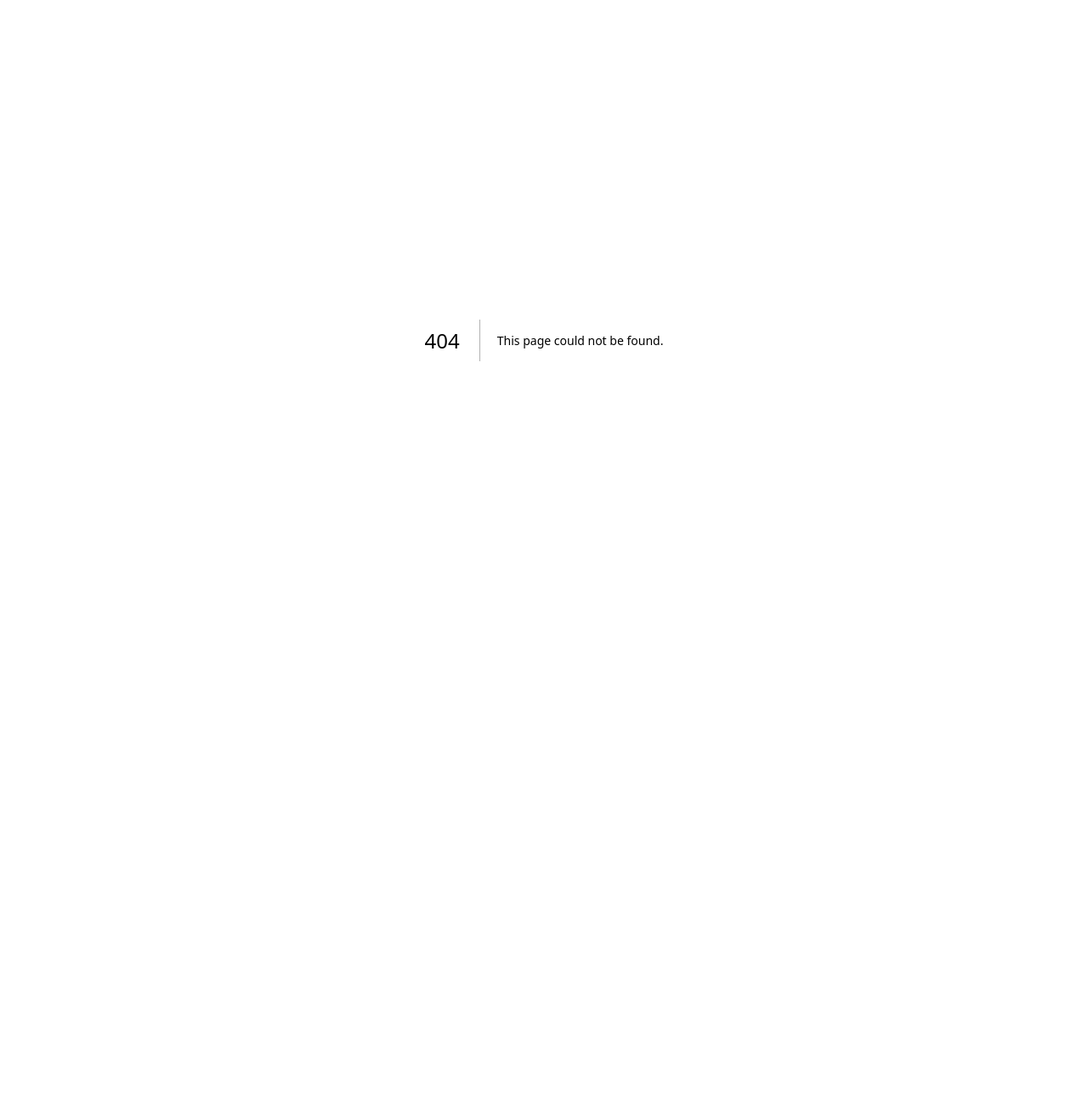
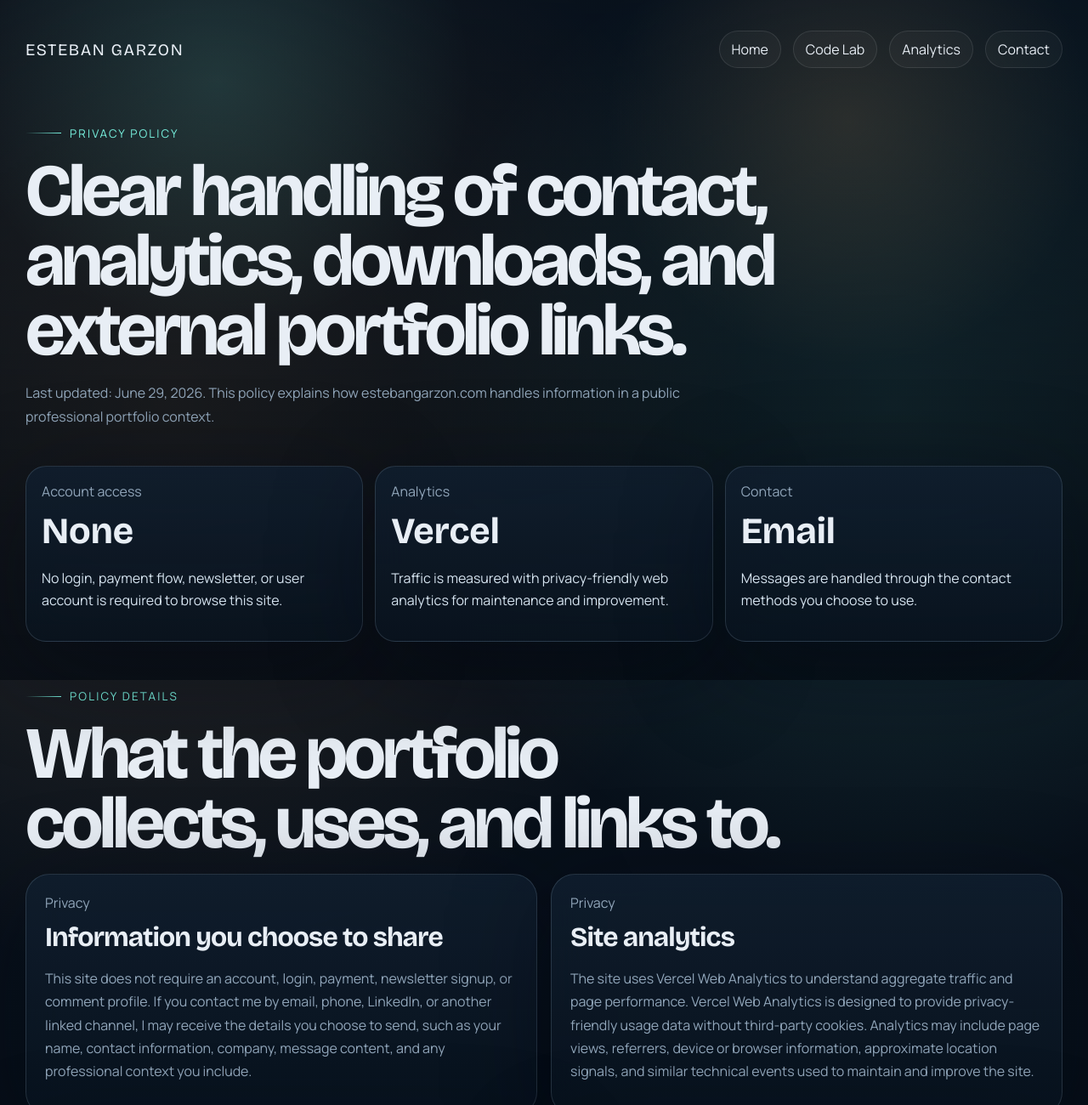
Before and after one commit to estebandre2/esteban-garzon-portfolio, a Next.js app: page /privacy-policy in a window 1280 px wide. Before the commit this address had no page. Shown: the top 1300 px of the page at 85% size. Before the commit the page ends 800 px from the top, so only its background shows below. Built offline with nearby package versions, Linux system fonts and the light colour scheme.

Commit message:
Add privacy policy page

```diff
--- /dev/null
+++ b/app/privacy-policy/page.tsx
@@ -0,0 +1,163 @@
+import type { Metadata } from "next";
+import { profile } from "@/lib/portfolio-data";
+import styles from "@/components/code-lab.module.css";
+
+export const metadata: Metadata = {
+  title: "Privacy Policy | Esteban Garzon",
+  description:
+    "Privacy policy for estebangarzon.com, including contact information, analytics, downloads, and external portfolio links.",
+  alternates: {
+    canonical: "/privacy-policy",
+  },
+  robots: {
+    index: true,
+    follow: true,
+  },
+};
+
+const policySections = [
+  {
+    title: "Information you choose to share",
+    body:
+      "This site does not require an account, login, payment, newsletter signup, or comment profile. If you contact me by email, phone, LinkedIn, or another linked channel, I may receive the details you choose to send, such as your name, contact information, company, message content, and any professional context you include.",
+  },
+  {
+    title: "Site analytics",
+    body:
+      "The site uses Vercel Web Analytics to understand aggregate traffic and page performance. Vercel Web Analytics is designed to provide privacy-friendly usage data without third-party cookies. Analytics may include page views, referrers, device or browser information, approximate location signals, and similar technical events used to maintain and improve the site.",
+  },
+  {
+    title: "Downloads and external links",
+    body:
+      "The portfolio includes downloadable files and links to external services such as GitHub, LinkedIn, and hosted project artifacts. When you open an external link or download a file, the destination service may process information under its own privacy practices. I am not responsible for the content, security, or policies of external websites.",
+  },
+  {
+    title: "How information is used",
+    body:
+      "Information is used to respond to direct messages, maintain the portfolio, understand which pages and resources are useful, protect the site, troubleshoot technical issues, and improve the clarity of public professional materials.",
+  },
+  {
+    title: "Sharing and selling",
+    body:
+      "I do not sell personal information collected through this portfolio. Information may be processed by infrastructure and service providers that help host, secure, analyze, or deliver the site. Information may also be disclosed if required to comply with legal obligations or protect rights, safety, and security.",
+  },
+  {
+    title: "Retention and security",
+    body:
+      "Direct messages may be retained for as long as needed to manage the professional relationship, answer follow-up questions, or keep appropriate business records. I use reasonable safeguards, but no website, email system, or internet transmission can be guaranteed to be completely secure.",
+  },
+  {
+    title: "International visitors",
+    body:
+      "This portfolio is available globally. By using the site or contacting me, you understand that information may be processed in the countries where I or my service providers operate.",
+  },
+  {
+    title: "Your choices",
+    body:
+      "You can avoid sharing contact information by browsing the site without sending a message. You can also use browser controls to limit referrers, block scripts, or manage privacy preferences. For questions about information you have shared directly with me, contact me at the email below.",
+  },
+];
+
+export default function PrivacyPolicyPage() {
+  return (
+    <main className={styles.page}>
+      <div className={styles.backdrop} />
+
+      <header className={styles.header}>
+        <a href="/" className={styles.brand}>
+          {profile.name}
+        </a>
+
+        <div className={styles.headerLinks}>
+          <a href="/">Home</a>
+          <a href="/code">Code Lab</a>
+          <a href="/analytics">Analytics</a>
+          <a href="/#contact">Contact</a>
+        </div>
+      </header>
+
+      <section className={styles.hero}>
+        <div>
+          <span className={styles.eyebrow}>Privacy Policy</span>
+          <h1>Clear handling of contact, analytics, downloads, and external portfolio links.</h1>
+          <p>
+            Last updated: June 29, 2026. This policy explains how
+            estebangarzon.com handles information in a public professional
+            portfolio context.
+          </p>
+        </div>
+      </section>
+
+      <section className={styles.signalStrip}>
+        <article className={styles.signalCard}>
+          <span>Account access</span>
+          <strong>None</strong>
+          <p>No login, payment flow, newsletter, or user account is required to browse this site.</p>
+        </article>
+        <article className={styles.signalCard}>
+          <span>Analytics</span>
+          <strong>Vercel</strong>
+          <p>Traffic is measured with privacy-friendly web analytics for maintenance and improvement.</p>
+        </article>
+        <article className={styles.signalCard}>
+          <span>Contact</span>
+          <strong>Email</strong>
+          <p>Messages are handled through the contact methods you choose to use.</p>
+        </article>
+      </section>
+
+      <section className={styles.resourceShelf}>
+        <div className={styles.resourceHeading}>
+          <span className={styles.eyebrow}>Policy Details</span>
+          <h2>What the portfolio collects, uses, and links to.</h2>
+        </div>
+
+        <div className={styles.resourceGrid}>
+          {policySections.map((section) => (
+            <article key={section.title} className={styles.resourceCard}>
+              <span className={styles.resourceTag}>Privacy</span>
+              <h3>{section.title}</h3>
+              <p>{section.body}</p>
+            </article>
+          ))}
+        </div>
+      </section>
+
+      <section className={styles.dualSection}>
+        <article className={styles.panelCard}>
+          <div className={styles.panelHeading}>
+            <span className={styles.eyebrow}>Contact</span>
+            <h2>Questions or privacy requests.</h2>
+          </div>
+          <div className={styles.requirementGrid}>
+            <div className={styles.requirementCard}>
+              <strong>Email</strong>
+              <p>
+                For privacy questions or requests about information you have
+                shared directly, contact{" "}
+                <a href={`mailto:${profile.email}`}>{profile.email}</a>.
+              </p>
+            </div>
+          </div>
+        </article>
+
+        <article className={styles.panelCard}>
+          <div className={styles.panelHeading}>
+            <span className={styles.eyebrow}>Updates</span>
+            <h2>This page may change as the portfolio evolves.</h2>
+          </div>
+          <div className={styles.requirementGrid}>
+            <div className={styles.requirementCard}>
+              <strong>Policy changes</strong>
+              <p>
+                If the site adds new contact forms, analytics tools, downloads,
+                or services, this policy will be updated with a new effective
+                date.
+              </p>
+            </div>
+          </div>
+        </article>
+      </section>
+    </main>
+  );
+}
```
